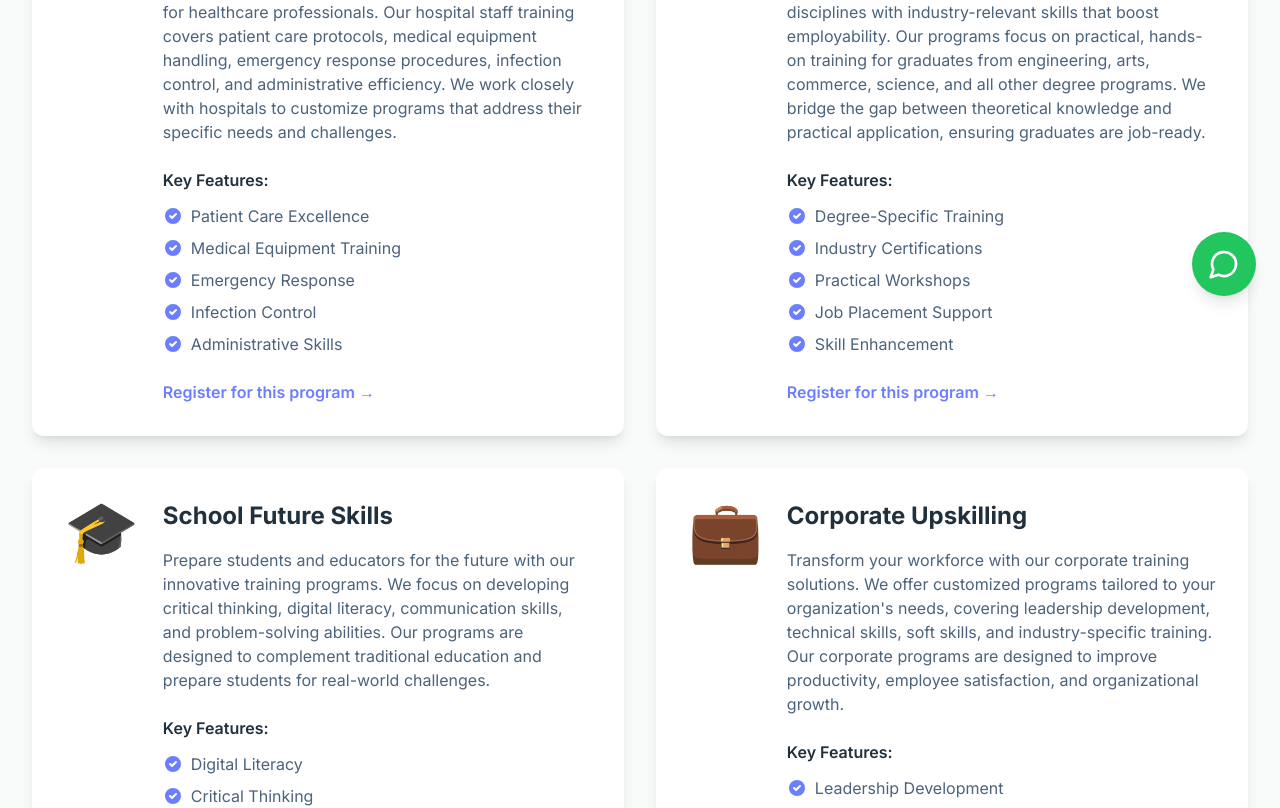
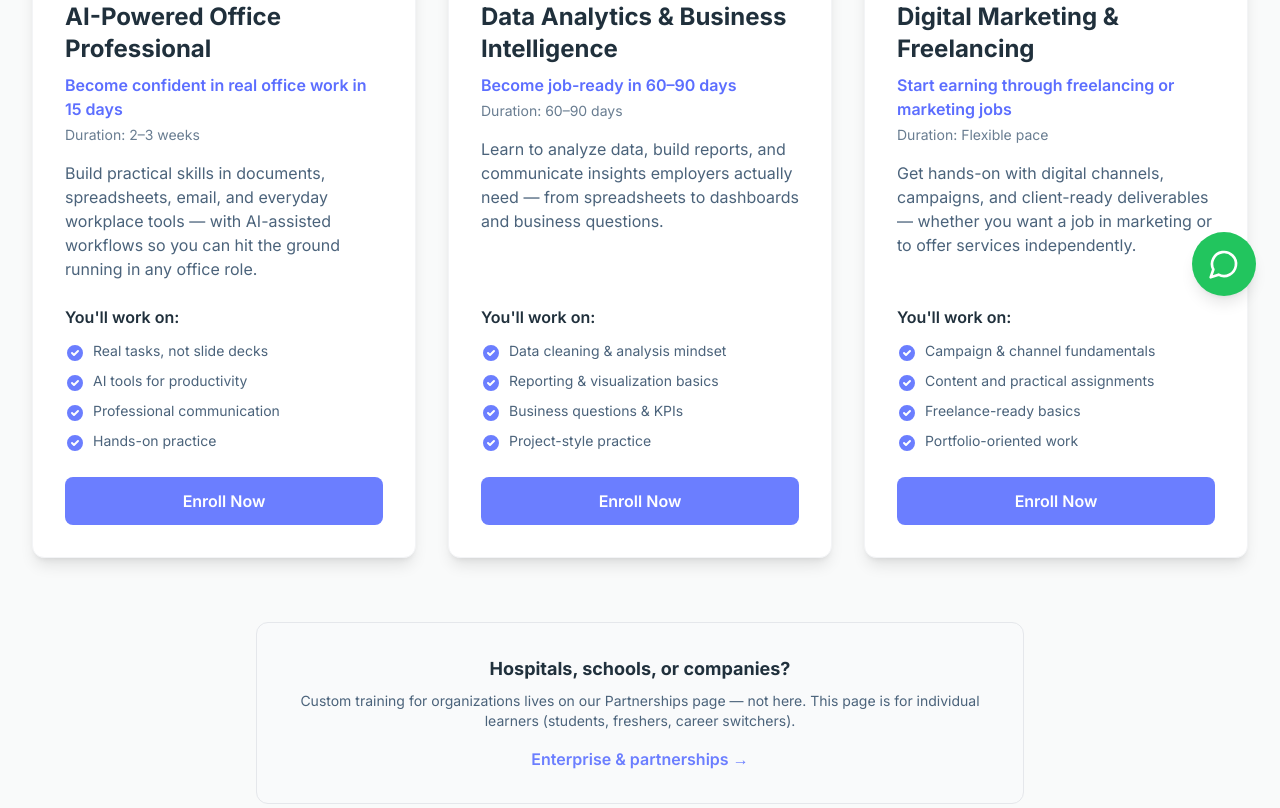
Before and after one commit to assetrazsolutions-hue/bossacademy, a Next.js app: page /programs in a window 1280 px wide. Shown: the part 480-1288 px from the top of the page. Built offline with nearby package versions, Linux system fonts and the light colour scheme.

Commit message:
Align programs page with student courses and homepage
Made-with: Cursor

```diff
--- a/app/programs/page.tsx
+++ b/app/programs/page.tsx
@@ -1,100 +1,128 @@
-import ProgramCard from '@/components/ProgramCard'
+import Link from 'next/link'
+import { Laptop, BarChart3, Megaphone } from 'lucide-react'
+
+const programs = [
+  {
+    id: 'office',
+    title: 'AI-Powered Office Professional',
+    outcome: 'Become confident in real office work in 15 days',
+    duration: '2–3 weeks',
+    description:
+      'Build practical skills in documents, spreadsheets, email, and everyday workplace tools — with AI-assisted workflows so you can hit the ground running in any office role.',
+    icon: Laptop,
+    features: [
+      'Real tasks, not slide decks',
+      'AI tools for productivity',
+      'Professional communication',
+      'Hands-on practice',
+    ],
+  },
+  {
+    id: 'data',
+    title: 'Data Analytics & Business Intelligence',
+    outcome: 'Become job-ready in 60–90 days',
+    duration: '60–90 days',
+    description:
+      'Learn to analyze data, build reports, and communicate insights employers actually need — from spreadsheets to dashboards and business questions.',
+    icon: BarChart3,
+    features: [
+      'Data cleaning & analysis mindset',
+      'Reporting & visualization basics',
+      'Business questions & KPIs',
+      'Project-style practice',
+    ],
+  },
+  {
+    id: 'marketing',
+    title: 'Digital Marketing & Freelancing',
+    outcome: 'Start earning through freelancing or marketing jobs',
+    duration: 'Flexible pace',
+    description:
+      'Get hands-on with digital channels, campaigns, and client-ready deliverables — whether you want a job in marketing or to offer services independently.',
+    icon: Megaphone,
+    features: [
+      'Campaign & channel fundamentals',
+      'Content and practical assignments',
+      'Freelance-ready basics',
+      'Portfolio-oriented work',
+    ],
+  },
+]
 
 export default function Programs() {
-  const programs = [
-    {
-      title: 'Hospital Staff Training',
-      description: 'Comprehensive training programs designed specifically for healthcare professionals. Our hospital staff training covers patient care protocols, medical equipment handling, emergency response procedures, infection control, and administrative efficiency. We work closely with hospitals to customize programs that address their specific needs and challenges.',
-      icon: '🏥',
-      features: [
-        'Patient Care Excellence',
-        'Medical Equipment Training',
-        'Emergency Response',
-        'Infection Control',
-        'Administrative Skills'
-      ]
-    },
-    {
-      title: 'College Graduate Skill Development',
-      description: 'Empower college graduates and students across all disciplines with industry-relevant skills that boost employability. Our programs focus on practical, hands-on training for graduates from engineering, arts, commerce, science, and all other degree programs. We bridge the gap between theoretical knowledge and practical application, ensuring graduates are job-ready.',
-      icon: '📚',
-      features: [
-        'Degree-Specific Training',
-        'Industry Certifications',
-        'Practical Workshops',
-        'Job Placement Support',
-        'Skill Enhancement'
-      ]
-    },
-    {
-      title: 'School Future Skills',
-      description: 'Prepare students and educators for the future with our innovative training programs. We focus on developing critical thinking, digital literacy, communication skills, and problem-solving abilities. Our programs are designed to complement traditional education and prepare students for real-world challenges.',
-      icon: '🎓',
-      features: [
-        'Digital Literacy',
-        'Critical Thinking',
-        'Communication Skills',
-        'Problem Solving',
-        'Career Guidance'
-      ]
-    },
-    {
-      title: 'Corporate Upskilling',
-      description: 'Transform your workforce with our corporate training solutions. We offer customized programs tailored to your organization\'s needs, covering leadership development, technical skills, soft skills, and industry-specific training. Our corporate programs are designed to improve productivity, employee satisfaction, and organizational growth.',
-      icon: '💼',
-      features: [
-        'Leadership Development',
-        'Technical Skills',
-        'Soft Skills Training',
-        'Customized Programs',
-        'Performance Enhancement'
-      ]
-    }
-  ]
-
   return (
     <div className="bg-background min-h-screen">
       <div className="bg-gradient-to-r from-primary-800 to-primary-900 text-white py-16">
         <div className="max-w-7xl mx-auto px-4 sm:px-6 lg:px-8 text-center">
-          <h1 className="text-4xl md:text-5xl font-bold mb-4">Our Training Programs</h1>
+          <h1 className="text-4xl md:text-5xl font-bold mb-4">Courses for Students & Job Seekers</h1>
           <p className="text-xl text-primary-100 max-w-3xl mx-auto">
-            Comprehensive, industry-relevant training programs designed to enhance skills and drive excellence
+            Get job-ready or start earning with practical training in office skills, data analytics, and digital
+            marketing — aligned with what you see on our homepage.
           </p>
         </div>
       </div>
 
       <div className="max-w-7xl mx-auto px-4 sm:px-6 lg:px-8 py-16">
-        <div className="grid grid-cols-1 lg:grid-cols-2 gap-8">
-          {programs.map((program, index) => (
-            <div key={index} className="bg-background-light rounded-xl shadow-lg p-8 hover:shadow-xl transition-shadow">
-              <div className="flex items-start gap-6">
-                <div className="text-6xl flex-shrink-0">{program.icon}</div>
-                <div className="flex-1">
-                  <h2 className="text-2xl font-bold text-text mb-4">{program.title}</h2>
-                  <p className="text-text-light mb-6">{program.description}</p>
+        <div className="grid grid-cols-1 lg:grid-cols-3 gap-8">
+          {programs.map((program) => {
+            const Icon = program.icon
+            return (
+              <div
+                key={program.id}
+                className="bg-background-light rounded-xl shadow-lg p-8 hover:shadow-xl transition-shadow border border-background-dark flex flex-col h-full"
+              >
+                <div className="text-primary-600 mb-4">
+                  <Icon className="w-14 h-14" aria-hidden />
+                </div>
+                <h2 className="text-2xl font-bold text-text mb-2">{program.title}</h2>
+                <p className="text-primary-700 font-semibold mb-1">{program.outcome}</p>
+                <p className="text-sm text-text-muted mb-4">Duration: {program.duration}</p>
+                <p className="text-text-light mb-6 flex-1">{program.description}</p>
                 <div className="mb-6">
-                    <h3 className="font-semibold text-text mb-3">Key Features:</h3>
+                  <h3 className="font-semibold text-text mb-3">You&apos;ll work on:</h3>
                   <ul className="space-y-2">
-                      {program.features.map((feature, idx) => (
-                        <li key={idx} className="flex items-center text-text-light">
-                          <svg className="w-5 h-5 text-primary-600 mr-2" fill="currentColor" viewBox="0 0 20 20">
-                            <path fillRule="evenodd" d="M10 18a8 8 0 100-16 8 8 0 000 16zm3.707-9.293a1 1 0 00-1.414-1.414L9 10.586 7.707 9.293a1 1 0 00-1.414 1.414l2 2a1 1 0 001.414 0l4-4z" clipRule="evenodd" />
+                    {program.features.map((feature) => (
+                      <li key={feature} className="flex items-start text-text-light text-sm">
+                        <svg
+                          className="w-5 h-5 text-primary-600 mr-2 flex-shrink-0 mt-0.5"
+                          fill="currentColor"
+                          viewBox="0 0 20 20"
+                          aria-hidden
+                        >
+                          <path
+                            fillRule="evenodd"
+                            d="M10 18a8 8 0 100-16 8 8 0 000 16zm3.707-9.293a1 1 0 00-1.414-1.414L9 10.586 7.707 9.293a1 1 0 00-1.414 1.414l2 2a1 1 0 001.414 0l4-4z"
+                            clipRule="evenodd"
+                          />
                         </svg>
                         {feature}
                       </li>
                     ))}
                   </ul>
                 </div>
-                  <a
+                <Link
                   href="/register"
+                  className="inline-block w-full text-center bg-primary-600 text-white px-6 py-3 rounded-lg font-semibold hover:bg-primary-700 transition mt-auto"
+                >
+                  Enroll Now
+                </Link>
+              </div>
+            )
+          })}
+        </div>
+
+        <div className="mt-16 max-w-3xl mx-auto text-center rounded-xl bg-gray-50 border border-gray-200 p-8">
+          <h2 className="text-lg font-bold text-text mb-2">Hospitals, schools, or companies?</h2>
+          <p className="text-text-light text-sm mb-4">
+            Custom training for organizations lives on our Partnerships page — not here. This page is for
+            individual learners (students, freshers, career switchers).
+          </p>
+          <Link
+            href="/partnerships"
             className="inline-block text-primary-600 font-semibold hover:text-primary-700 transition"
           >
-                    Register for this program →
-                  </a>
-                </div>
-              </div>
-            </div>
-          ))}
+            Enterprise &amp; partnerships →
+          </Link>
         </div>
       </div>
     </div>
```
Lines whose indentation alone changed are shown as unchanged.
